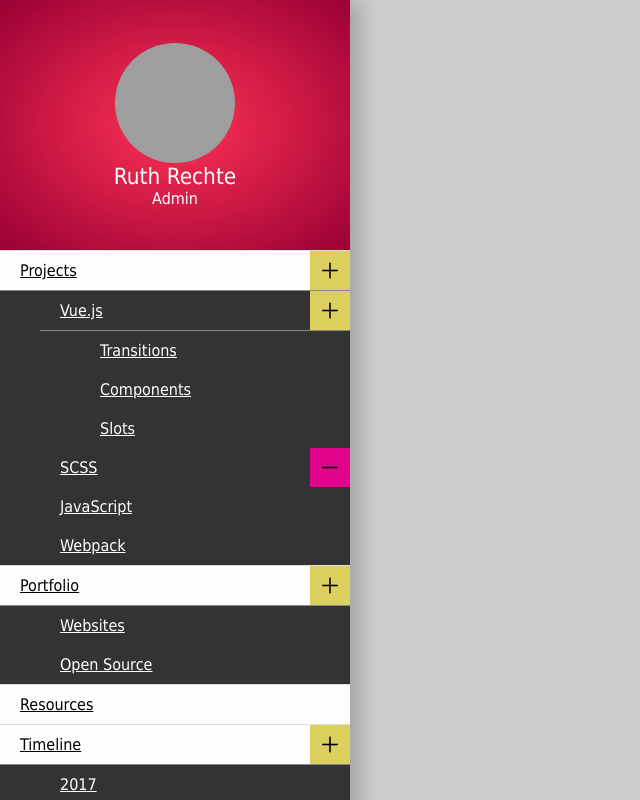
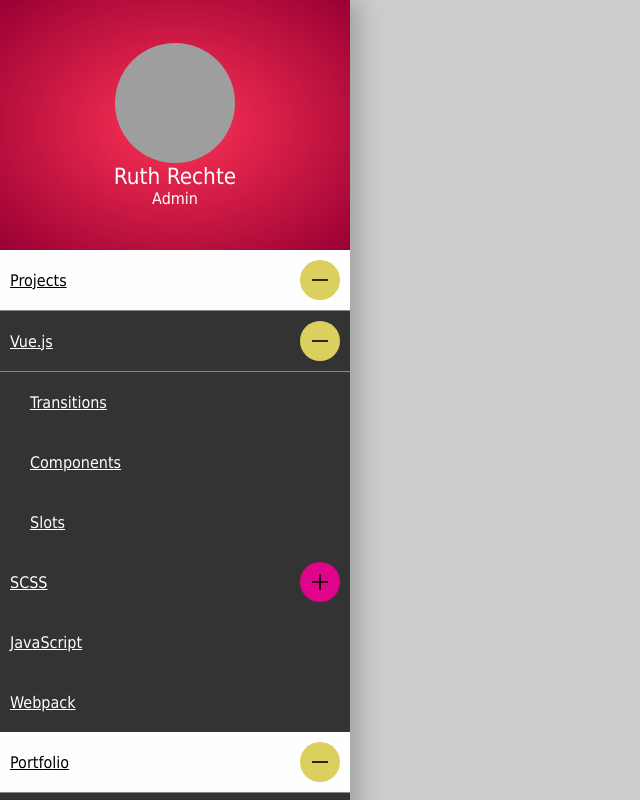
Before and after one commit to ronca85/webnoob__navigation, a Vue app: page / in a window 1280 px wide. Shown: the top 800 px of the page, without its empty margins (0-640 px from the left). Built offline with nearby package versions, Linux system fonts and the light colour scheme; grey boxes are pictures that could not be loaded.

Commit message:
dodao linkove i svg ikonicu

```diff
--- a/src/components/Dropdown.vue
+++ b/src/components/Dropdown.vue
@@ -1,25 +1,25 @@
 <template>
-<ul class="list list_menu list_menu_level_2"
+<ul class="list list_menu list_menu_level_2 bg_dark"
 	v-show="list.open">
 	<li class="list__item list_item_sidebar"
 		v-for="(item, index) in list.subnav"
 		:key="'item'+index">
-		<div class="shell posrel">
-			<a :href=item.title class="link link_menu">
+		<div class="shell posrel d_flex align_items_center justify_content_space_between padding_10">
+			<a :href=item.title class="link link_menu color_light d_flex align_items_center">
 				{{ item.title }}
 			</a>
 			<span v-if="item.subnav"
-				class="icon"
+				class="icon icon_dropdown_toggle d_flex rounded_9999"
 				@click="item.open = !item.open"
-				:class="{'icon-open': !item.open,
-						'icon-closed': item.open}">
-				<svg class="svg svg_icon w100_h100" viewBox="0 0 50 50">
+				:class="{'icon-closed': !item.open,
+						'icon-open': item.open}">
+				<svg class="svg svg_icon w100 h100" viewBox="0 0 50 50">
 					<rect class="transform_origin_center scales_y transition_primary" width="2" height="20" x="24" y="15"></rect>
 					<rect class="" width="20" height="2" x="15" y="24"></rect>
 				</svg>
 			</span>
 		</div>
-		<Dropdown class="dropdown"
+		<Dropdown class="dropdown dropdown_level_2"
 			v-if="item.subnav"
 			:list="item" />
 	</li>
@@ -35,28 +35,13 @@ export default {
 }
 </script>
 
-<style lang="scss" scoped>
-.w100_h100 {
-	width: 100%;
-	height: 100%;
-}
-.posrel {
-	position: relative;
-}
-.transform_origin_center {
-	transform-origin: center;
-}
-.transition_primary {
-	transition: .28s ease-in-out;
-}
-
+<style lang="scss" >
 .list {
 	list-style: none;
+	padding-left: 0;
 }
 .list_menu {}
 .list_menu_level_2 {
-	color: #fefefe;
-	background-color: #333;
 	border-top: 1px solid #888;
 }
 
@@ -73,29 +58,71 @@ export default {
 
 .link {}
 .link_menu {
-	padding: 10px 0;
-	text-indent: 20px;
-	display: block;
-	color: #fff;
+	min-height: 40px;
 }
 
 .icon {
 	cursor: pointer;
-	position: absolute;
-	top: 0;
-	right: 0;
-	height: 100%;
-	display: block;
 	background-color: #39df5f;
-	width: 40px;
+}
+.icon_dropdown_toggle {
+	min-width: 40px;
+	max-width: 40px;
 }
 .icon-open {
-	background-color: #df0489;
+	background-color: #dbcf5d;
 	.scales_y {
 		transform: scaleY(0);
 	}
 }
 .icon-closed {
-	background-color: #dbcf5d;
+	background-color: #df0489;
 }
+//
+// modifiers
+//
+.w100 {
+	width: 100%;
+}
+.h100 {
+	height: 100%;
+}
+.posrel {
+	position: relative;
+}
+.d_flex {
+	display: flex;
+}
+.justify_content_space_between {
+	justify-content: space-between;
+}
+.justify_content_center {
+	justify-content: center;
+}
+.align_items_center {
+	align-items: center;
+}
+.padding_10 {
+	padding: 10px;
+}
+.rounded_9999 {
+	border-radius: 9999px;
+}
+.bg_dark {
+	background-color: #333;
+}
+.color_light {
+	color: #fff;
+}
+.color_dark {
+	color: #000;
+}
+
+.transform_origin_center {
+	transform-origin: center;
+}
+.transition_primary {
+	transition: .28s ease-in-out;
+}
+
 </style>
--- a/src/components/Sidebar.vue
+++ b/src/components/Sidebar.vue
@@ -5,16 +5,16 @@
 		<li v-for="(item, index) in navigation"
 			class="list__item list_item_sidebar"
 			:key="'item'+index">
-			<div class="shell posrel">
-				<a :href="item.title" class="link link_menu">
+			<div class="shell posrel d_flex align_items_center justify_content_space_between padding_10">
+				<a :href="item.title" class="link link_menu color_dark d_flex align_items_center">
 					{{ item.title }}
 				</a>
 				<span v-if="item.subnav"
-					class="icon"
+					class="icon icon_dropdown_toggle d_flex rounded_9999"
 					@click="item.open = !item.open"
-					:class="{'icon-open': !item.open,
-							'icon-closed': item.open}">
-					<svg class="svg svg_icon w100_h100" viewBox="0 0 50 50">
+					:class="{'icon-closed': !item.open,
+							'icon-open': item.open}">
+					<svg class="svg svg_icon w100 h100" viewBox="0 0 50 50">
 						<rect class="transform_origin_center scales_y transition_primary" width="2" height="20" x="24" y="15"></rect>
 						<rect class="" width="20" height="2" x="15" y="24"></rect>
 					</svg>
@@ -46,20 +46,6 @@
 </script>
 
 <style lang="scss" scoped>
-.w100_h100 {
-	width: 100%;
-	height: 100%;
-}
-.posrel {
-	position: relative;
-}
-.transform_origin_center {
-	transform-origin: center;
-}
-.transition_primary {
-	transition: .28s ease-in-out;
-}
-
 .sidebar {
 	width: 100%;
 	max-width: 350px;
@@ -67,54 +53,4 @@
 	background-color: #fefefe;
 	box-shadow: 10px 0 20px rgba($color: #000, $alpha: .2)
 }
-
-#navigation {
-	padding: 0;
-	list-style: none;
-	border-bottom: 1px solid #dedede;
-
-	.list {
-		list-style: none;
-	}
-	.list_menu {}
-
-	.list__item {}
-	.list_item_sidebar {
-		color: #555;
-		border-top: 1px solid #dedede;
-	}
-
-	.dropdown {}
-	.dropdown_level_2 {
-		padding-left: 20px;
-	}
-
-	.link {}
-	.link_menu {
-		padding: 10px 0;
-		text-indent: 20px;
-		display: block;
-		color: #000;
-	}
-
-	.icon {
-		cursor: pointer;
-		position: absolute;
-		top: 0;
-		right: 0;
-		height: 100%;
-		display: block;
-		background-color: #39df5f;
-		width: 40px;
-	}
-	.icon-open {
-		background-color: #df0489;
-		.scales_y {
-			transform: scaleY(0);
-		}
-	}
-	.icon-closed {
-		background-color: #dbcf5d;
-	}
-}
 </style>
```
